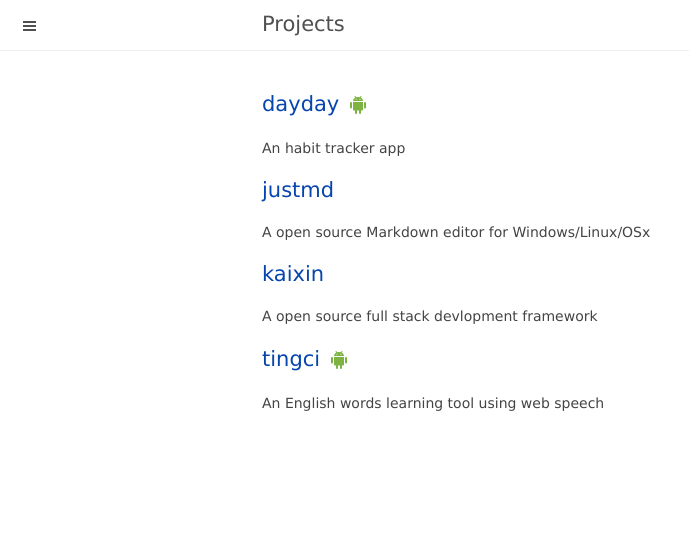
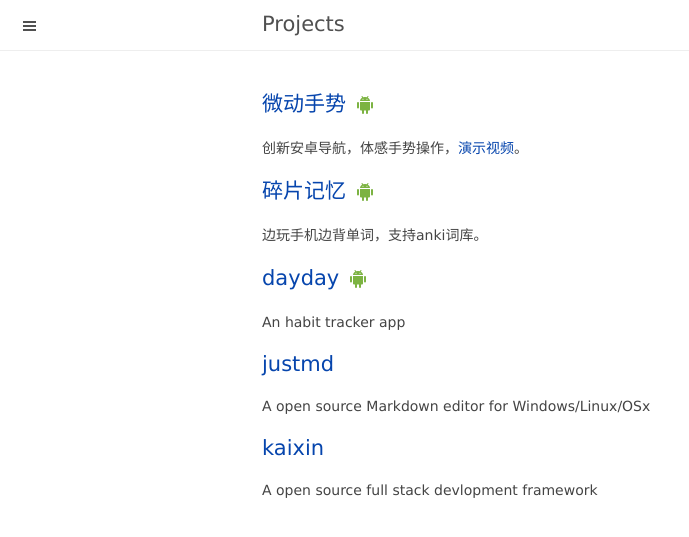
Before and after one commit to x1y9/x1y9.github.io, a Jekyll site: the page built from index.html, in a window 1280 px wide. Shown: the top 537 px of the page, without its empty margins (0-689 px from the left). Built offline with Jekyll 4.4.1, drawn with Linux system fonts in a browser that asks for light colours; the list of posts is cut into pages by our own code.

Commit message:
Update index.html
Former-commit-id: 115a624308f2218b8a2d3a3ba27138a13449acd4

```diff
--- a/index.html
+++ b/index.html
@@ -14,6 +14,16 @@ title: Projects
 {% endfor %}
 
 <h3>
+  <a href="https://www.coolapk.com/apk/me.i38.gesture">微动手势 <img width="24px" src="/public/images/android.png"/></a>
+</h3>
+<p>创新安卓导航，体感手势操作，<a href="https://www.bilibili.com/video/BV1zx411o7fA/">演示视频</a>。</p>
+
+<h3>
+  <a href="https://www.coolapk.com/apk/me.i38.anki">碎片记忆 <img width="24px" src="/public/images/android.png"/></a>
+</h3>
+<p>边玩手机边背单词，支持anki词库。</p>
+
+<h3>
   <a href="https://www.coolapk.com/apk/me.i38.dayday">dayday</a>
   <a href="https://www.coolapk.com/apk/me.i38.dayday"><img width="24px" src="/public/images/android.png"/></a>
 </h3>
@@ -24,9 +34,3 @@ title: Projects
 
 <h3><a href="https://github.com/i38/kaixin">kaixin</a></h3>
 <p>A open source full stack devlopment framework</p>
-
-<h3>
-  <a href="https://ci.aa9.win">tingci</a>
-  <a href="https://www.coolapk.com/apk/me.i38.tingci"><img width="24px" src="/public/images/android.png"/></a>
-</h3>
-<p>An English words learning tool using web speech</p>
```
